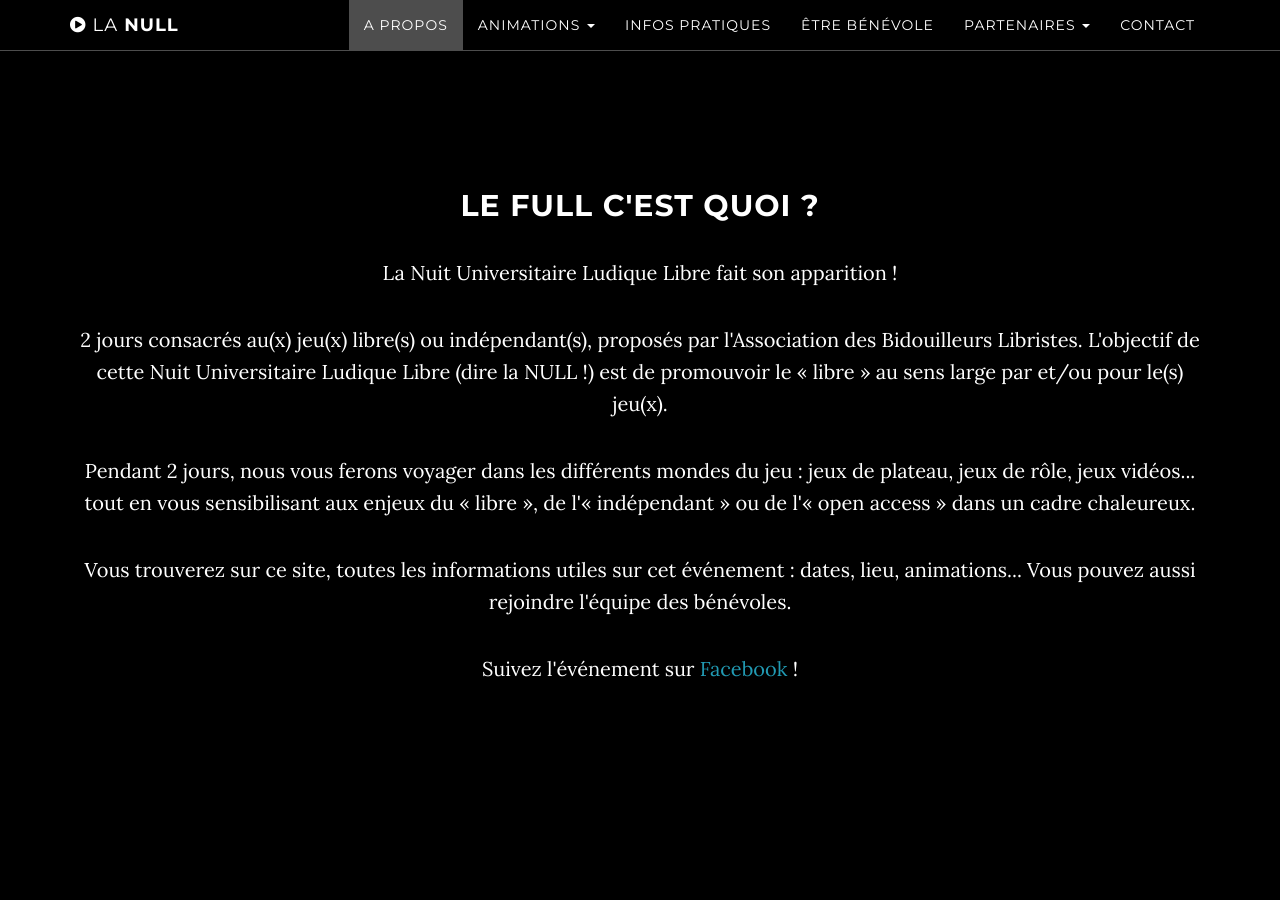
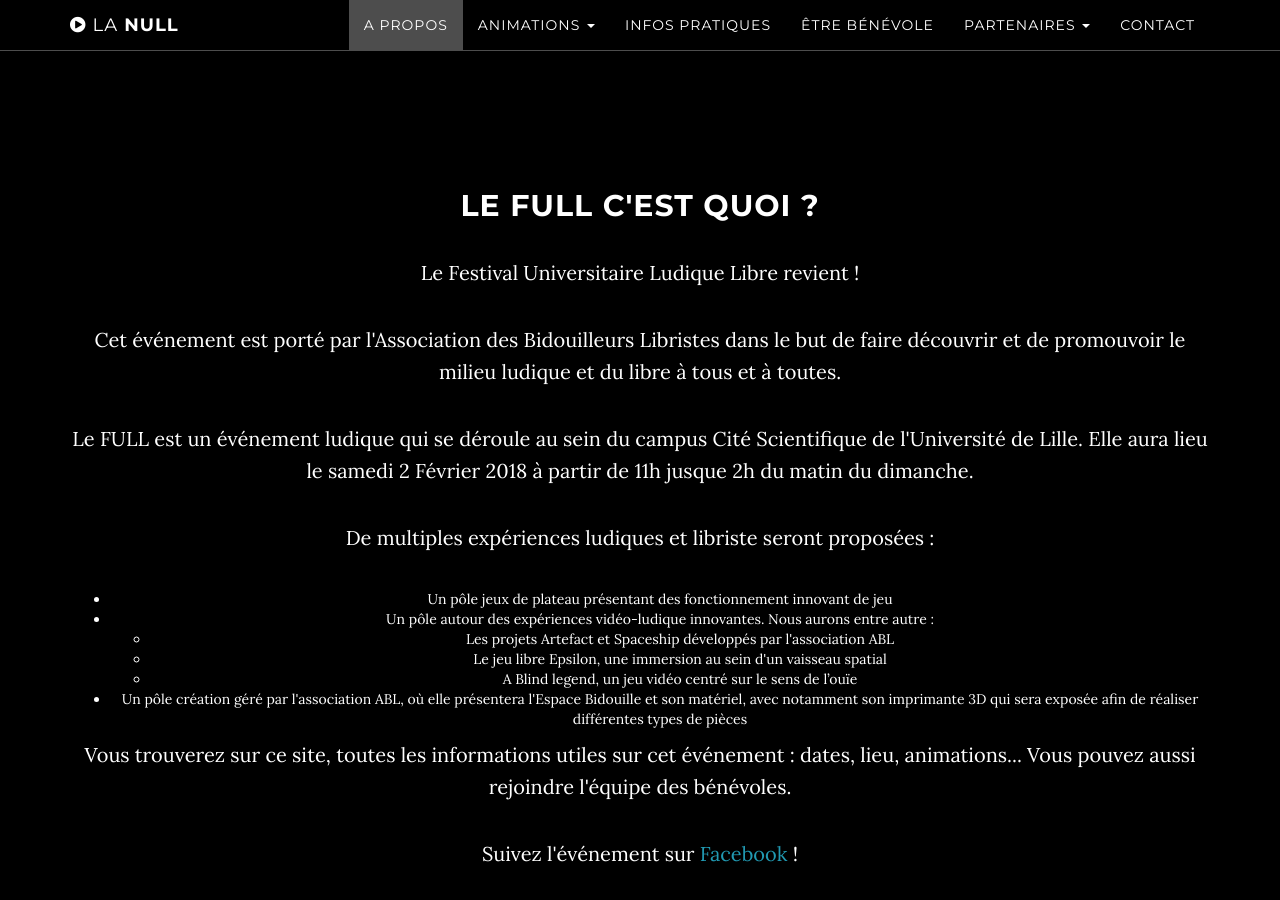
Before and after one commit to bidouilleurslibristes/null.bidouilleurslibristes.github.io, a Jekyll site: the page built from index.html, in a window 1280 px wide and 900 px high, scrolled down 911 px. Built offline with Jekyll 4.4.1, drawn with Linux system fonts in a browser that asks for light colours.

Commit message:
Update about.html

```diff
--- a/_includes/about.html
+++ b/_includes/about.html
@@ -3,15 +3,28 @@
     <div class="row">
         <div class="col-lg-12">
             <h2>Le FULL c'est quoi ?</h2>
-            <p>La Nuit Universitaire Ludique Libre fait son apparition !</p>
+            <p>Le Festival Universitaire Ludique Libre revient !</p>
 
-            <p>2 jours consacrés au(x) jeu(x) libre(s) ou indépendant(s), proposés par l'Association des Bidouilleurs Libristes. L'objectif de cette Nuit Universitaire Ludique Libre (dire la NULL !) est de promouvoir le « libre » au sens large par et/ou pour le(s) jeu(x).</p>
+            <p>Cet événement est porté par l'Association des Bidouilleurs Libristes dans le but de faire découvrir et de promouvoir le milieu ludique et du libre à tous et à toutes.</p>
 
-            <p>Pendant 2 jours, nous vous ferons voyager dans les différents mondes du jeu : jeux de plateau, jeux de rôle, jeux vidéos... tout en vous sensibilisant aux enjeux du « libre », de l'« indépendant » ou de l'« open access » dans un cadre chaleureux.</p>
+            <p>Le FULL est un événement ludique qui se déroule au sein du campus Cité Scientifique de l'Université de Lille. Elle aura lieu le samedi 2 Février 2018 à partir de 11h jusque 2h du matin du dimanche.</p>
 
-            <p>Vous trouverez sur ce site, toutes les informations utiles sur cet événement : dates, lieu, animations... Vous pouvez aussi rejoindre l'équipe des bénévoles.</p>
+			<p>De multiples expériences ludiques et libriste seront proposées :</p>
+				<ul>
+					<li> Un pôle jeux de plateau présentant des fonctionnement innovant de jeu </li>
+					<li> Un pôle autour des expériences vidéo-ludique innovantes. Nous aurons entre autre :</li>
+						<ul>
 
-            <p>Suivez l'événement sur <a href="https://fr-fr.facebook.com/events/411332122642340/"> Facebook</a> !</p>
+							<li>Les projets Artefact et Spaceship développés par l'association ABL </li>
+							<li>Le jeu libre Epsilon, une immersion au sein d'un vaisseau spatial </li>
+							<li>A Blind legend, un jeu vidéo centré sur le sens de l’ouïe </li>
+
+						</ul>
+					<li>Un pôle création géré par l'association ABL, où elle présentera l'Espace Bidouille et son matériel, avec notamment son imprimante 3D qui sera exposée afin de réaliser différentes types de pièces</li>
+				</ul>
+
+
+            <p>Vous trouverez sur ce site, toutes les informations utiles sur cet événement : dates, lieu, animations... Vous pouvez aussi rejoindre l'équipe des bénévoles.</p>            <p>Suivez l'événement sur <a href="https://www.facebook.com/events/1167616406722612/"> Facebook</a> !</p>
         </div>
     </div>
 </section>
```
